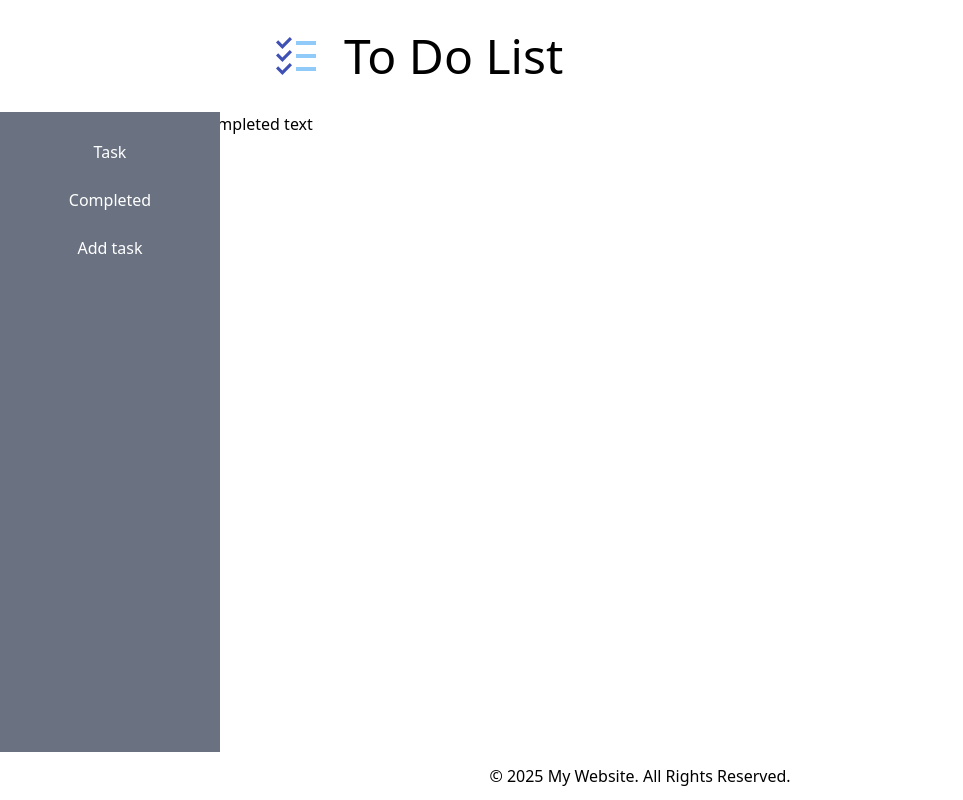
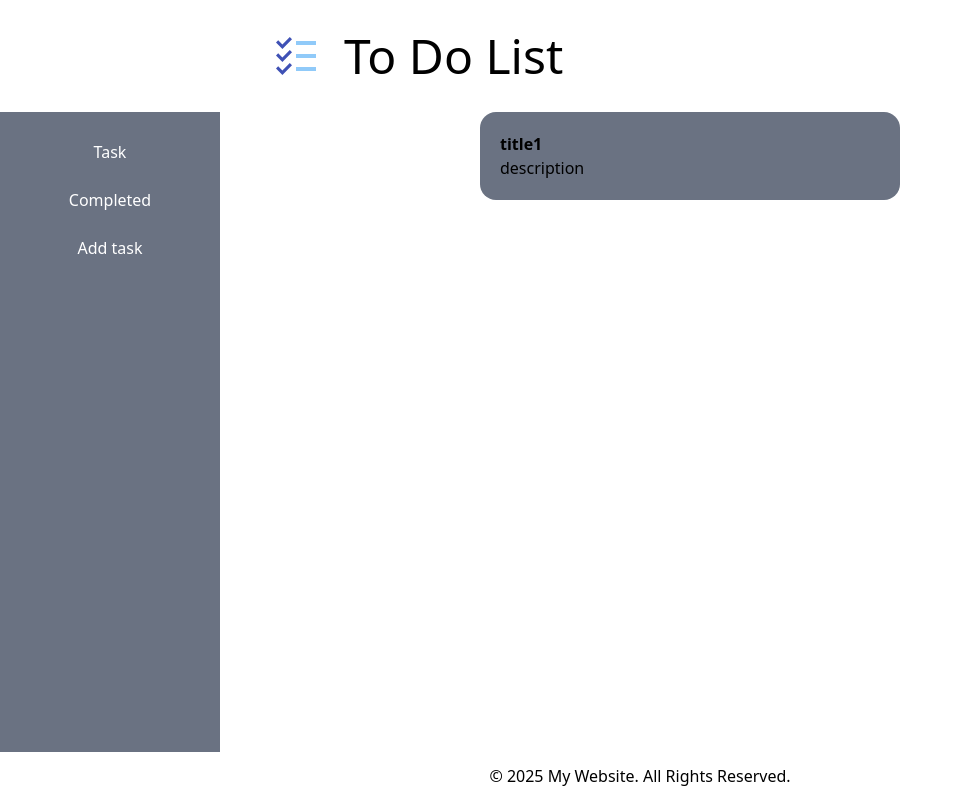
Before and after one commit to isulnethila/To-do-list, a Next.js app in the folder client/: page /completed in a window 1280 px wide. Shown: the whole page, without its empty margins (0-963 px from the left). Built offline with nearby package versions, Linux system fonts and the light colour scheme.

Commit message:
design complete page

```diff
--- a/client/app/completed/page.js
+++ b/client/app/completed/page.js
@@ -1,8 +1,21 @@
 
 export default function page() {
   return (
-    <div>
-      completed text
-    </div>
+    <div className="mx-10 md:mx-40 lg:mx-70 ">
+            <div className=" bg-gray-500 p-5 grid grid-cols-2 rounded-2xl">
+              <div className="flex flex-col">
+                <label className="font-bold">
+                  title1
+                </label>
+                <label>
+                  description
+                </label>
+              </div>
+
+            </div>
+
+
+
+          </div>
   )
 }
--- a/client/app/page.js
+++ b/client/app/page.js
@@ -17,7 +17,7 @@ export default function Home() {
       <div className="mx-10 md:mx-40 lg:mx-70 ">
         <div className=" bg-gray-500 p-5 grid grid-cols-2 rounded-2xl">
           <div className="flex flex-col">
-            <label>
+            <label className="font-bold">
               title1
             </label>
             <label>
```
